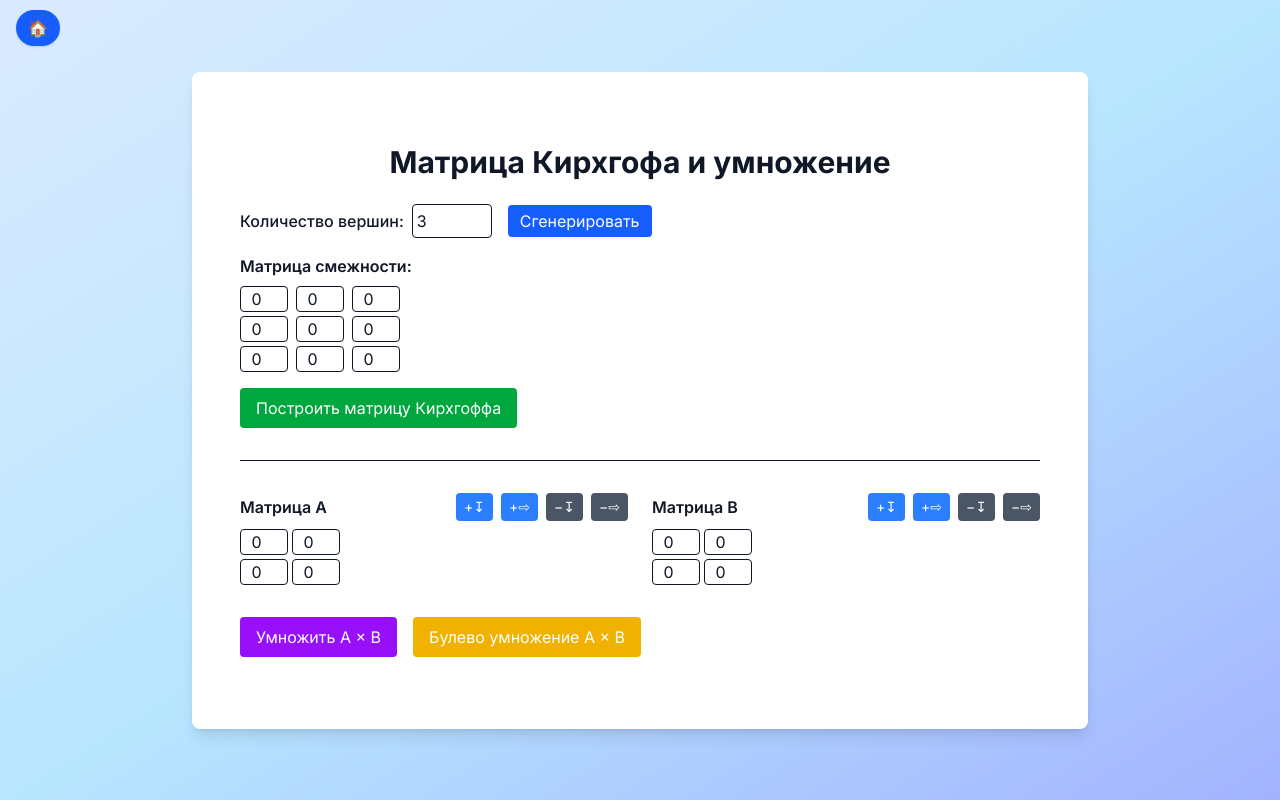
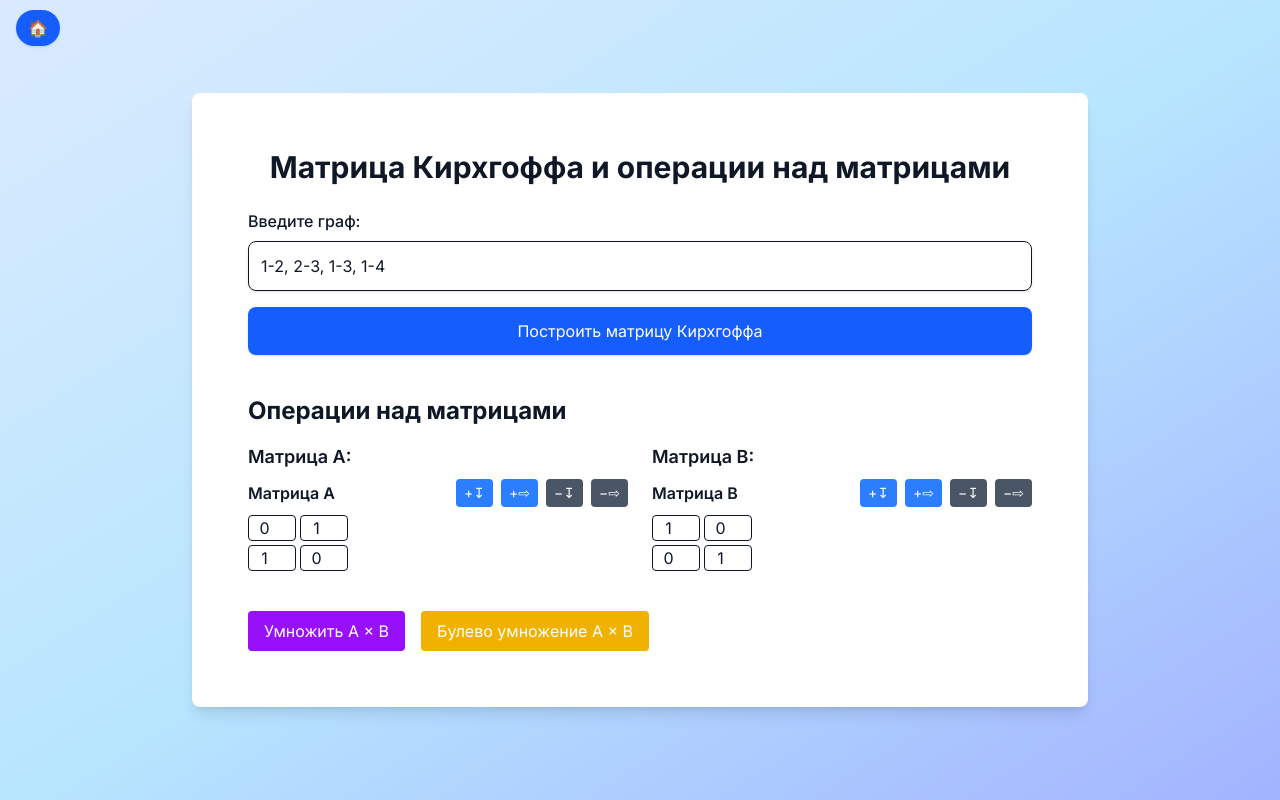
Before and after one commit to CCCollins/qualkify, a Next.js app: page /matrixes in a window 1280 px wide. Built offline with nearby package versions, Linux system fonts and the light colour scheme.

Commit message:
Kirchoff fix

```diff
--- a/app/layout.tsx
+++ b/app/layout.tsx
@@ -171,7 +171,7 @@ export default function RootLayout({
             🏠
           </Link>
         </div>
-        <div className="bg-white shadow-lg rounded-lg p-8 w-full max-w-4xl">
+        <div className="bg-white shadow-lg rounded-lg p-8 w-full max-w-4xl mx-auto px-4 sm:px-6 lg:px-8">
           {children}
         </div>
       </body>
--- a/app/matrixes/page.tsx
+++ b/app/matrixes/page.tsx
@@ -1,9 +1,52 @@
 'use client';
 
-import { useState } from 'react';
+import React, { useState } from 'react';
+import { Graphviz } from 'graphviz-react';
 
-const createEmptyMatrix = (rows: number, cols: number): number[][] =>
-  Array.from({ length: rows }, () => Array(cols).fill(0));
+// Вспомогательные функции
+const parseGraph = (input: string) => {
+  const edges: [number, number][] = [];
+  const nodes = new Set<number>();
+
+  input.split(',').forEach((edge) => {
+    const [from, to] = edge.trim().split('-').map(Number);
+    if (isNaN(from) || isNaN(to)) {
+      throw new Error(`Неверный формат ребра: "${edge}". Используйте формат "1-2, 2-3".`);
+    }
+    edges.push([from, to]);
+    nodes.add(from);
+    nodes.add(to);
+  });
+
+  const nodeCount = Math.max(...nodes);
+
+  // Матрица смежности
+  const adjacencyMatrix = Array.from({ length: nodeCount }, () =>
+    Array(nodeCount).fill(0)
+  );
+  edges.forEach(([from, to]) => {
+    adjacencyMatrix[from - 1][to - 1] = 1;
+    adjacencyMatrix[to - 1][from - 1] = 1; // Симметрия для неориентированного графа
+  });
+
+  return { edges, adjacencyMatrix, nodeCount };
+};
+
+const buildIncidenceMatrix = (edges: [number, number][], nodeCount: number) => {
+  const incidenceMatrix = Array.from({ length: nodeCount }, () =>
+    Array(edges.length).fill(0)
+  );
+
+  edges.forEach(([from, to], index) => {
+    incidenceMatrix[from - 1][index] = 1;
+    incidenceMatrix[to - 1][index] = 1;
+  });
+
+  return incidenceMatrix;
+};
+
+const transposeMatrix = (matrix: number[][]): number[][] =>
+  matrix[0].map((_, colIndex) => matrix.map((row) => row[colIndex]));
 
 const multiplyMatrices = (a: number[][], b: number[][]): number[][] => {
   const aRows = a.length, aCols = a[0].length;
@@ -26,16 +69,6 @@ const booleanMatrixMultiply = (a: number[][], b: number[][]): number[][] => {
     Array.from({ length: bCols }, (_, j) =>
       a[i].some((val, k) => val && b[k][j]) ? 1 : 0
     )
-  );
-};
-
-const computeKirchhoff = (adjMatrix: number[][]): number[][] => {
-  const n = adjMatrix.length;
-  const degreeMatrix = Array.from({ length: n }, (_, i) =>
-    Array.from({ length: n }, (_, j) => (i === j ? adjMatrix[i].reduce((a, b) => a + b, 0) : 0))
-  );
-  return degreeMatrix.map((row, i) =>
-    row.map((deg, j) => deg - adjMatrix[i][j])
   );
 };
 
@@ -115,6 +148,7 @@ const MatrixEditor = ({
                 className="w-12 border rounded text-center"
                 value={val}
                 onChange={(e) => updateCell(i, j, e.target.value)}
+                onFocus={(e) => e.target.select()} // Выделяем текст при фокусе
               />
             ))}
           </div>
@@ -125,129 +159,204 @@ const MatrixEditor = ({
 };
 
 export default function KirchhoffPage() {
-  const [size, setSize] = useState(3);
-  const [adjMatrix, setAdjMatrix] = useState(createEmptyMatrix(3, 3));
-  const [matrixA, setMatrixA] = useState(createEmptyMatrix(2, 2));
-  const [matrixB, setMatrixB] = useState(createEmptyMatrix(2, 2));
-  const [result, setResult] = useState<number[][] | null>(null);
+  const [graphInput, setGraphInput] = useState('1-2, 2-3, 1-3, 1-4');
+  const [graphViz, setGraphViz] = useState('');
+  const [kirchhoffMatrix, setKirchhoffMatrix] = useState<number[][] | null>(null);
+  const [steps, setSteps] = useState<string[]>([]);
   const [error, setError] = useState('');
+  const [matrixA, setMatrixA] = useState<number[][]>([[0, 1], [1, 0]]);
+  const [matrixB, setMatrixB] = useState<number[][]>([[1, 0], [0, 1]]);
+  const [resultMatrix, setResultMatrix] = useState<number[][] | null>(null);
 
-  const handleAdjChange = (i: number, j: number, value: string) => {
-    const updated = adjMatrix.map((row) => [...row]);
-    updated[i][j] = Number(value);
-    updated[j][i] = Number(value); // симметрия
-    setAdjMatrix(updated);
-  };
+  const generateGraphViz = (edges: [number, number][]) => {
+    let dot = 'graph G {\n';
+    dot += '  layout=neato;\n';
+    dot += '  node [shape=circle];\n';
 
-  const renderAdjMatrix = () =>
-    adjMatrix.map((row, i) => (
-      <div key={i} className="flex gap-2 mb-1">
-        {row.map((_, j) => (
-          <input
-            key={`${i}-${j}`}
-            type="number"
-            className="w-12 border rounded text-center"
-            value={adjMatrix[i][j]}
-            onChange={(e) => handleAdjChange(i, j, e.target.value)}
-          />
-        ))}
-      </div>
-    ));
+    edges.forEach(([from, to]) => {
+      dot += `  ${from} -- ${to};\n`;
+    });
 
-  const generateMatrix = () => {
-    if (size < 1 || size > 20) {
-      setError('Размер от 1 до 20');
-      return;
-    }
-    setAdjMatrix(createEmptyMatrix(size, size));
-    setResult(null);
-    setError('');
+    dot += '}';
+    return dot;
   };
 
   const calculateKirchhoff = () => {
     try {
-      const kirchhoff = computeKirchhoff(adjMatrix);
-      setResult(kirchhoff);
       setError('');
-    } catch (e: unknown) {
-      setResult(null);
-      if (e instanceof Error) {
-        setError(e.message);
-      } else {
-        setError('Произошла неизвестная ошибка');
-      }
+      const { edges, adjacencyMatrix, nodeCount } = parseGraph(graphInput);
+
+      // Строим матрицу инцидентности
+      const incidenceMatrix = buildIncidenceMatrix(edges, nodeCount);
+
+      // Транспонируем матрицу инцидентности
+      const incidenceMatrixT = transposeMatrix(incidenceMatrix);
+
+      // Умножаем I * I^T
+      const product = multiplyMatrices(incidenceMatrix, incidenceMatrixT);
+
+      // Умножаем матрицу смежности на 2
+      const scaledAdjMatrix = adjacencyMatrix.map((row) =>
+        row.map((val) => 2 * val)
+      );
+
+      // Вычисляем матрицу Кирхгоффа: K = I * I^T - 2 * A
+      const kirchhoff = product.map((row, i) =>
+        row.map((val, j) => val - scaledAdjMatrix[i][j])
+      );
+
+      // Генерация шагов для отображения
+      const stepsDescription = [
+        `Формула: II^T - 2A = K\n\n1. Построение матрицы инцидентности:`,
+        ...incidenceMatrix.map(
+          (row, i) => `   Строка ${i + 1}: [${row.join(', ')}]`
+        ),
+        `2. Транспонирование матрицы инцидентности:`,
+        ...incidenceMatrixT.map(
+          (row, i) => `   Строка ${i + 1}: [${row.join(', ')}]`
+        ),
+        `3. Умножение матрицы инцидентности на её транспонированную:`,
+        ...product.map(
+          (row, i) => `   Строка ${i + 1}: [${row.join(', ')}]`
+        ),
+        `4. Умножение матрицы смежности на 2:`,
+        ...scaledAdjMatrix.map(
+          (row, i) => `   Строка ${i + 1}: [${row.join(', ')}]`
+        ),
+        `5. Построение матрицы Кирхгоффа:`,
+        ...kirchhoff.map(
+          (row, i) => `   Строка ${i + 1}: [${row.join(', ')}]`
+        ),
+      ];
+
+      setSteps(stepsDescription);
+      setKirchhoffMatrix(kirchhoff);
+      setGraphViz(generateGraphViz(edges));
+    } catch (e) {
+      setError(e instanceof Error ? e.message : 'Произошла ошибка');
+      setKirchhoffMatrix(null);
+      setSteps([]);
     }
   };
 
   const handleMultiply = () => {
     try {
       const result = multiplyMatrices(matrixA, matrixB);
-      setResult(result);
+
+      // Генерация шагов для отображения
+      const stepsDescription = [
+        '1. Проверка совместимости матриц для умножения.',
+        '2. Умножение строк матрицы A на столбцы матрицы B:',
+        ...matrixA.map((row, i) =>
+          matrixB[0].map((_, j) => {
+            const computation = row
+              .map((val, k) => `${val} * ${matrixB[k][j]}`)
+              .join(' + ');
+            return `   Элемент [${i + 1}, ${j + 1}] = ${computation}`;
+          })
+        ).flat(),
+      ];
+
+      setSteps(stepsDescription);
+      setResultMatrix(result);
       setError('');
-    } catch (e: unknown) {
-      setResult(null);
-      if (e instanceof Error) {
-        setError(e.message);
-      } else {
-        setError('Произошла неизвестная ошибка');
-      }
+    } catch (e) {
+      setResultMatrix(null);
+      setSteps([]);
+      setError(e instanceof Error ? e.message : 'Произошла ошибка при умножении матриц');
     }
   };
 
   const handleBoolMultiply = () => {
     try {
       const result = booleanMatrixMultiply(matrixA, matrixB);
-      setResult(result);
+
+      // Генерация шагов для отображения
+      const stepsDescription = [
+        '1. Проверка совместимости матриц для булевого умножения.',
+        '2. Выполнение булевого умножения:',
+        ...matrixA.map((row, i) =>
+          matrixB[0].map((_, j) => {
+            const computation = row
+              .map((val, k) => `${val} ∧ ${matrixB[k][j]}`)
+              .join(' ∨ ');
+            return `   Элемент [${i + 1}, ${j + 1}] = ${computation}`;
+          })
+        ).flat(),
+      ];
+
+      setSteps(stepsDescription);
+      setResultMatrix(result);
       setError('');
-    } catch (e: unknown) {
-      setResult(null);
-      if (e instanceof Error) {
-        setError(e.message);
-      } else {
-        setError('Произошла неизвестная ошибка');
-      }
+    } catch (e) {
+      setResultMatrix(null);
+      setSteps([]);
+      setError(e instanceof Error ? e.message : 'Произошла ошибка при булевом умножении матриц');
     }
   };
 
   return (
-    <div className="max-w-5xl mx-auto px-4 py-10">
-      <h1 className="text-3xl font-bold mb-6 text-center">Матрица Кирхгофа и умножение</h1>
+    <div className="max-w-5xl mx-auto p-6">
+      <h1 className="text-3xl font-bold mb-6 text-center">Матрица Кирхгоффа и операции над матрицами</h1>
 
-      {/* Adjacency matrix */}
-      <div className="mb-6">
-        <label className="font-medium">Количество вершин:</label>
+      {/* Ввод графа */}
+      <div className="mb-4">
+        <label className="block mb-2 font-medium">Введите граф:</label>
         <input
-          type="number"
-          value={size}
-          onChange={(e) => setSize(Number(e.target.value))}
-          className="ml-2 border p-1 rounded w-20"
+          value={graphInput}
+          onChange={(e) => setGraphInput(e.target.value)}
+          className="w-full p-3 border rounded-lg shadow-sm focus:ring-2 focus:ring-blue-500"
+          placeholder="Формат: 1-2, 2-3, 1-3, 1-4"
         />
-        <button
-          onClick={generateMatrix}
-          className="ml-4 bg-blue-600 text-white px-3 py-1 rounded hover:bg-blue-700"
-        >
-          Сгенерировать
-        </button>
+      </div>
 
-        <h2 className="font-semibold mt-4 mb-2">Матрица смежности:</h2>
-        {renderAdjMatrix()}
       <button
         onClick={calculateKirchhoff}
-          className="mt-3 bg-green-600 text-white px-4 py-2 rounded hover:bg-green-700"
+        className="w-full py-3 px-4 rounded-lg shadow bg-blue-600 hover:bg-blue-700 text-white"
       >
         Построить матрицу Кирхгоффа
       </button>
+
+      {error && <div className="mt-4 text-red-600 font-medium">{error}</div>}
+
+      {graphViz && (
+        <div className="mt-6">
+          <Graphviz dot={graphViz} options={{ height: '300px', width: '100%' }} />
+        </div>
+      )}
+
+      {kirchhoffMatrix && (
+        <div className="mt-8">
+          <h3 className="text-lg font-semibold mb-2">Матрица Кирхгоффа:</h3>
+          <MatrixTable data={kirchhoffMatrix} />
+        </div>
+      )}
+
+      {steps.length > 0 && (
+        <div className="mt-6">
+          <h3 className="text-lg font-semibold mb-2">Шаги вычислений:</h3>
+          <pre className="bg-gray-100 p-4 rounded text-sm text-gray-800 whitespace-pre-wrap">
+            {steps.join('\n')}
+          </pre>
+        </div>
+      )}
+
+      {/* Операции над матрицами */}
+      <div className="mt-10">
+        <h2 className="text-2xl font-bold mb-4">Операции над матрицами</h2>
+
+        <div className="grid grid-cols-1 md:grid-cols-2 gap-6">
+          <div>
+            <h3 className="text-lg font-semibold mb-2">Матрица A:</h3>
+            <MatrixEditor label="Матрица A" matrix={matrixA} setMatrix={setMatrixA} />
+          </div>
+          <div>
+            <h3 className="text-lg font-semibold mb-2">Матрица B:</h3>
+            <MatrixEditor label="Матрица B" matrix={matrixB} setMatrix={setMatrixB} />
+          </div>
         </div>
 
-      <hr className="my-8" />
-
-      {/* Matrix A & B */}
-      <div className="grid md:grid-cols-2 gap-6">
-        <MatrixEditor label="Матрица A" matrix={matrixA} setMatrix={setMatrixA} />
-        <MatrixEditor label="Матрица B" matrix={matrixB} setMatrix={setMatrixB} />
-      </div>
-
-      <div className="flex flex-wrap gap-4 mt-2">
+        <div className="flex flex-wrap gap-4 mt-4">
           <button
             onClick={handleMultiply}
             className="bg-purple-600 text-white px-4 py-2 rounded hover:bg-purple-700"
@@ -262,14 +371,13 @@ export default function KirchhoffPage() {
           </button>
         </div>
 
-      {error && <div className="mt-4 text-red-600 font-medium">Ошибка: {error}</div>}
-
-      {result && (
-        <div className="mt-8">
+        {resultMatrix && (
+          <div className="mt-6">
             <h3 className="text-lg font-semibold mb-2">Результат:</h3>
-          <MatrixTable data={result} />
+            <MatrixTable data={resultMatrix} />
           </div>
         )}
       </div>
+    </div>
   );
 }
```
Also changed, not shown: app/logic/page.tsx (+13 -4 lines). Lines whose indentation alone changed are shown as unchanged.
